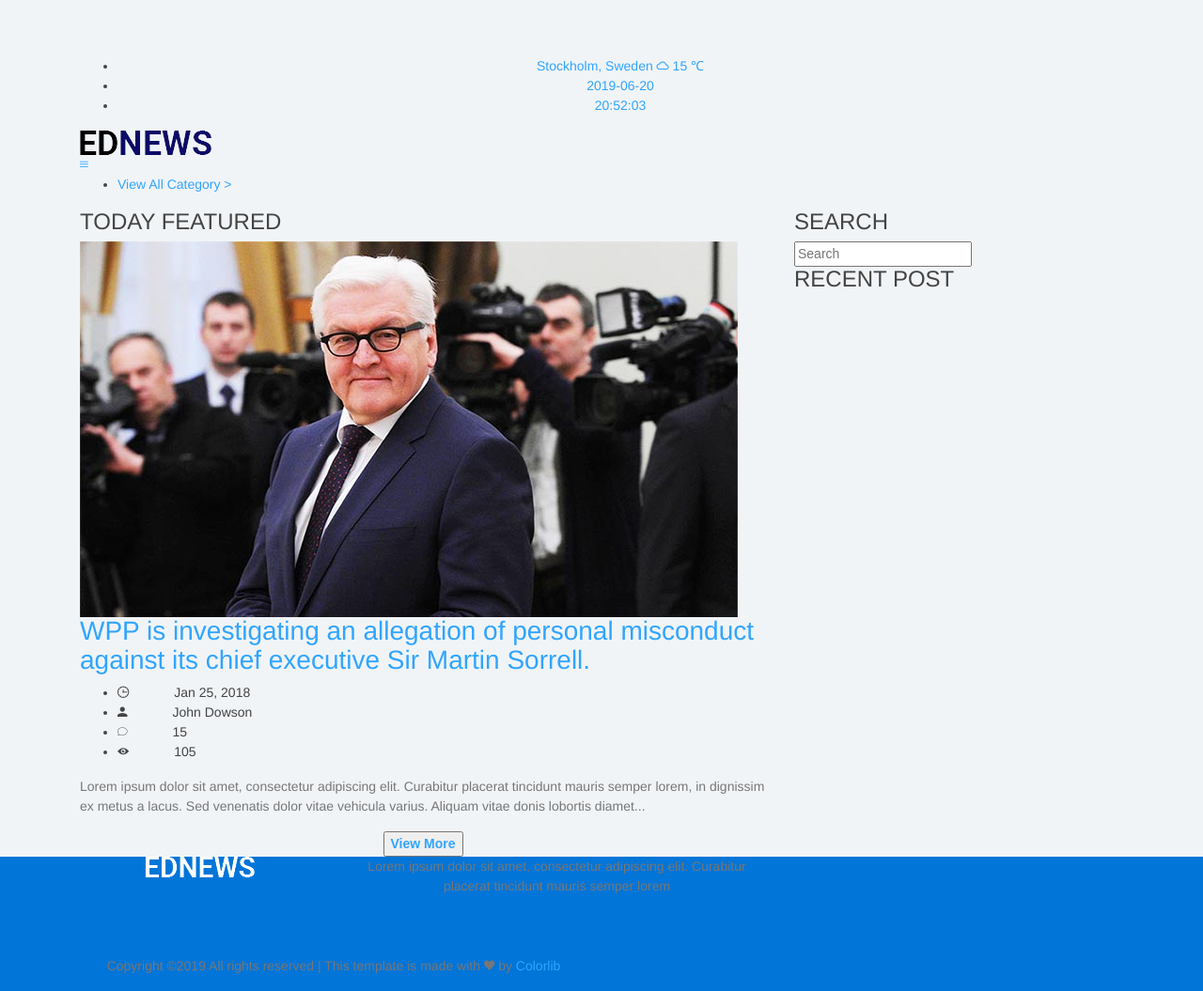
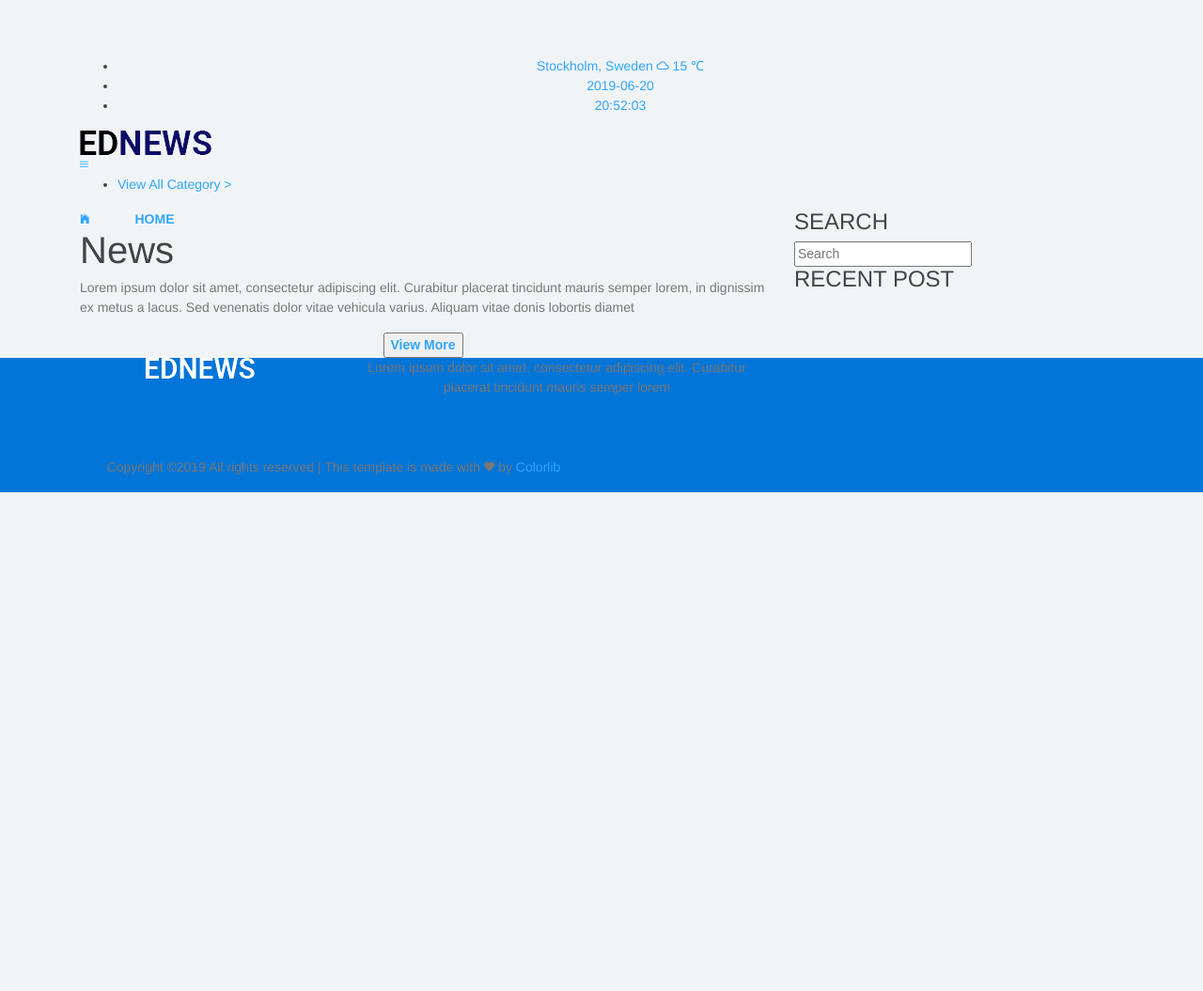
Before and after one commit to rizky-bagus/blog, a Laravel app: page / in a window 1280 px wide. Shown: the whole page at 94% size. After the commit the page ends 524 px from the top, so only its background shows below. Run offline with Laravel 8, Linux system fonts and the light colour scheme; data that the repository does not hold is empty; style sheets or scripts are compiled from the project's sources; some web fonts are replaced.

Commit message:
first commit

```diff
--- a/resources/views/welcome.blade.php
+++ b/resources/views/welcome.blade.php
@@ -6,21 +6,13 @@
         <div class="row">
 
             <div class="col-md-12 col-lg-8">
-                <div class="mb-30 p-30 ptb-sm-25 plr-sm-15 card-view">
-                    <h4 class="p-title"><b>TODAY FEATURED</b></h4>
-                    <img src="{{ asset('assets/images/news-1-700x400.jpg') }}" alt="">
-                    <h3 class="mt-30"><a href="#">WPP is investigating an allegation of personal misconduct against
-                        its chief executive Sir Martin Sorrell.</a></h3>
-                    <ul class="mtb-10 list-li-mr-20 color-lite-black">
-                        <li><i class="mr-5 font-12 ion-clock"></i>Jan 25, 2018</li>
-                        <li><i class="mr-5 font-12 ion-android-person"></i>John Dowson</li>
-                        <li><i class="mr-5 font-12 ion-ios-chatbubble-outline"></i>15</li>
-                        <li><i class="mr-5 font-12 ion-eye"></i>105</li>
-                    </ul>
-                    <p>Lorem ipsum dolor sit amet, consectetur adipiscing elit. Curabitur placerat tincidunt mauris
-                        semper lorem, in dignissim ex metus a lacus. Sed venenatis dolor vitae vehicula varius.
-                        Aliquam vitae donis lobortis diamet...</p>
-                </div><!-- bg-white -->
+                <div class="ptb-0">
+                    <a class="mt-10 color-ash" href="{{ url('/') }}"><i class="mr-5 ion-ios-home"></i><b>HOME</b></a>
+                    <h1 class="mtb-20"><b>News</b></h1>
+                    <p class="mb-30">Lorem ipsum dolor sit amet, consectetur adipiscing elit. Curabitur placerat tincidunt mauris semper lorem,
+                        in dignissim ex metus a lacus.
+                        Sed venenatis dolor vitae vehicula varius. Aliquam vitae donis lobortis diamet</p>
+                </div>
 
                 @foreach($news as $data)
                 <div class="mb-30 sided-250x card-view">
```
